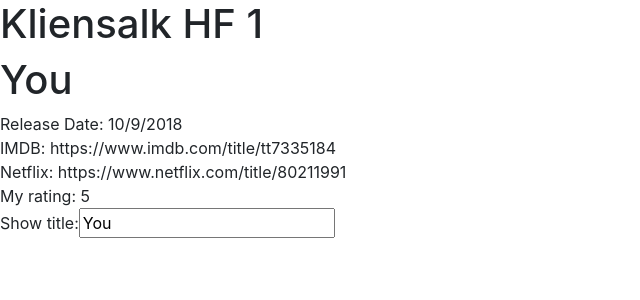
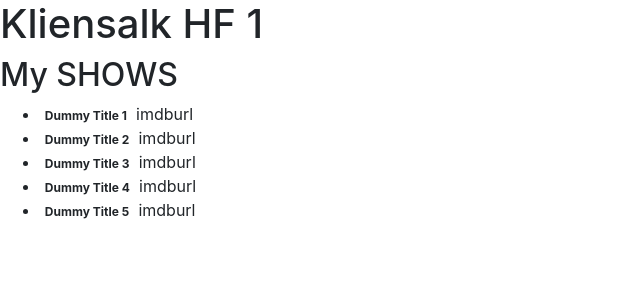
Before and after one commit to siposbi/kliensalk-hf-1-angular, an Angular app: page / in a window 1280 px wide. Shown: the top 300 px of the page, without its empty margins (0-640 px from the left). Built offline with nearby package versions, Linux system fonts and the light colour scheme.

Commit message:
Added mock list

```diff
--- /dev/null
+++ b/src/app/mock-shows.ts
@@ -0,0 +1,9 @@
+import {Show} from './Show';
+
+export const SHOWS: Show[] = [
+  {title: 'Dummy Title 1', releaseDate: new Date(), imdbUrl: 'imdburl', netflixUrl: 'netflixurl', myRating: 5},
+  {title: 'Dummy Title 2', releaseDate: new Date(), imdbUrl: 'imdburl', netflixUrl: 'netflixurl', myRating: 4},
+  {title: 'Dummy Title 3', releaseDate: new Date(), imdbUrl: 'imdburl', netflixUrl: 'netflixurl', myRating: 3},
+  {title: 'Dummy Title 4', releaseDate: new Date(), imdbUrl: 'imdburl', netflixUrl: 'netflixurl', myRating: 2},
+  {title: 'Dummy Title 5', releaseDate: new Date(), imdbUrl: 'imdburl', netflixUrl: 'netflixurl', myRating: 1}
+];
--- a/src/app/shows/shows.component.html
+++ b/src/app/shows/shows.component.html
@@ -1,9 +1,6 @@
-<h1>{{show.title}}</h1>
-<div><span>Release Date: </span>{{show.releaseDate.toLocaleDateString()}}</div>
-<div><span>IMDB: </span>{{show.imdbUrl}}</div>
-<div><span>Netflix: </span>{{show.netflixUrl}}</div>
-<div><span>My rating: </span>{{show.myRating}}</div>
-<div>
-  <label for="title">Show title: </label>
-  <input id="title" [(ngModel)]="show.title" placeholder="title">
-</div>
+<h2>My SHOWS</h2>
+<ul class="shows">
+  <li *ngFor="let show of shows">
+    <span class="badge">{{show.title}}</span> {{show.imdbUrl}}
+  </li>
+</ul>
--- a/src/app/shows/shows.component.ts
+++ b/src/app/shows/shows.component.ts
@@ -1,5 +1,5 @@
-import { Component, OnInit } from '@angular/core';
-import {Show} from '../Show';
+import {Component, OnInit} from '@angular/core';
+import {SHOWS} from '../mock-shows';
 
 @Component({
   selector: 'app-shows',
@@ -7,15 +7,10 @@
   styleUrls: ['./shows.component.css']
 })
 export class ShowsComponent implements OnInit {
-  show: Show = {
-    title: 'You',
-    releaseDate: new Date(2018, 9, 9),
-    imdbUrl: 'https://www.imdb.com/title/tt7335184',
-    netflixUrl: 'https://www.netflix.com/title/80211991',
-    myRating: 5
-  };
+  shows = SHOWS;
 
-  constructor() { }
+  constructor() {
+  }
 
   ngOnInit(): void {
   }
```
